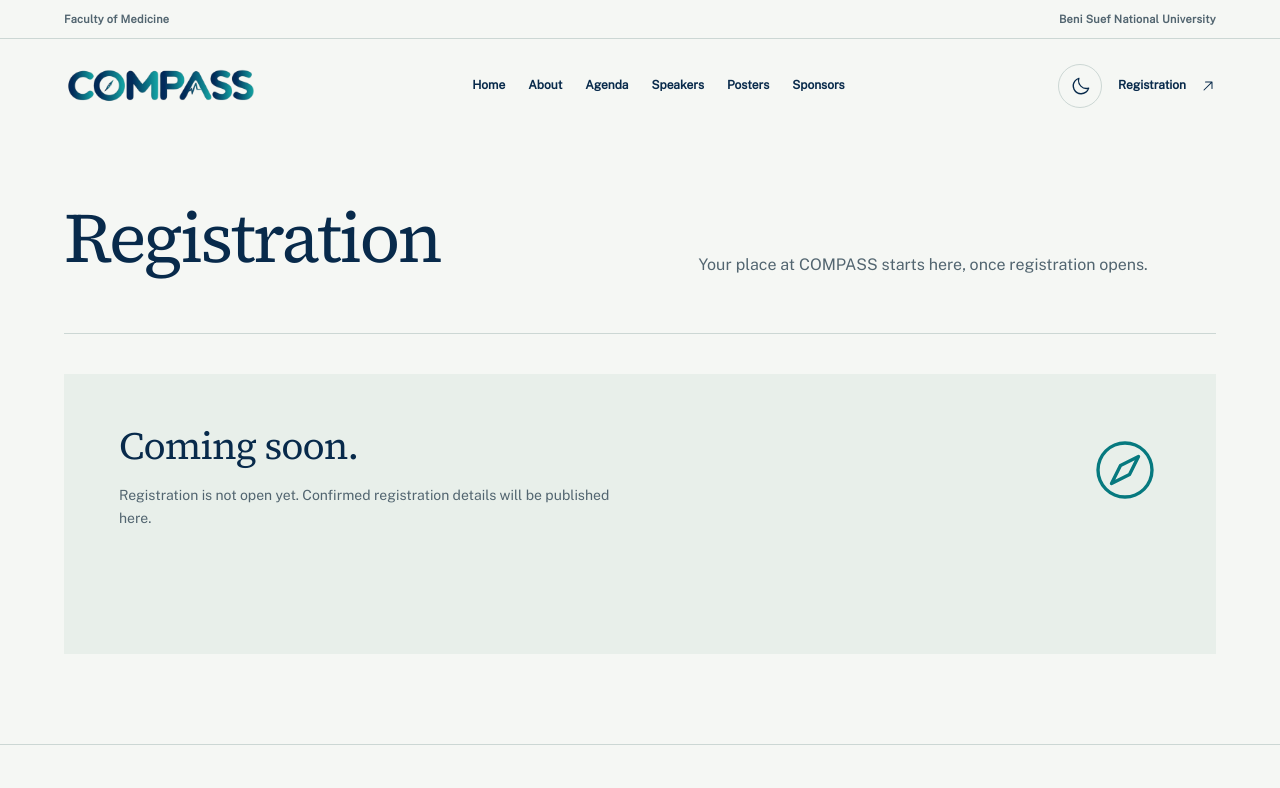
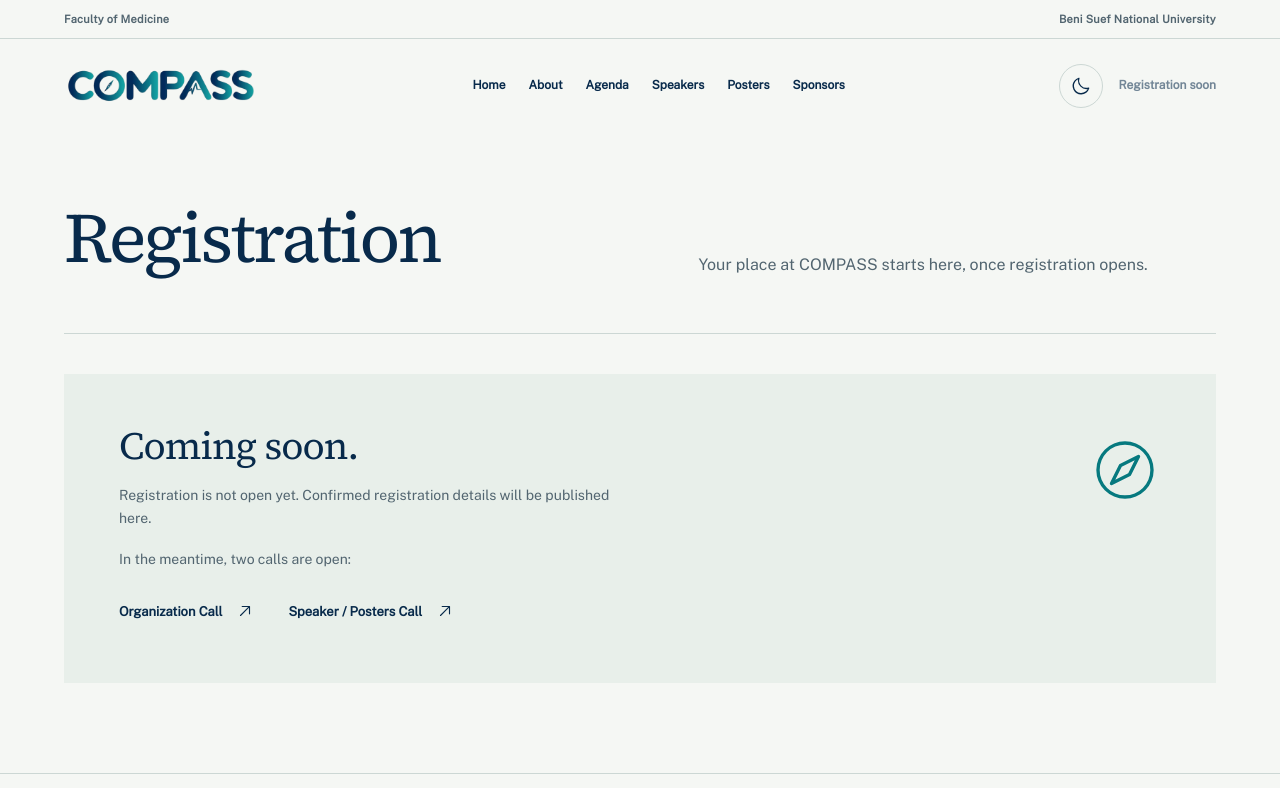
Before and after one commit to iwll07/compass-conference, a Next.js app: page /registration in a window 1280 px wide. Shown: the top 788 px of the page. Built offline with nearby package versions, Linux system fonts and the light colour scheme.

Commit message:
Hero CTA: two open-call buttons, Registration demoted to non-clickable

```diff
--- a/app/globals.css
+++ b/app/globals.css
@@ -35,6 +35,9 @@ svg { flex-shrink: 0; vertical-align: middle; }
 .nav-actions { display: flex; gap: 16px; align-items: center; }
 .icon-button { display: inline-flex; justify-content: center; align-items: center; width: 44px; height: 44px; border: 1px solid var(--line); border-radius: 50%; background: transparent; color: var(--ink); }
 .nav-register { display: flex; align-items: center; gap: 14px; font-size: 12px; font-weight: 600; text-decoration: none; min-height: 44px; }
+/* Registration is not open yet: rendered as inert, dimmed text (aria-disabled)
+   in both the desktop pill and the mobile nav row, never as a link. */
+.nav-register-disabled { opacity: .55; cursor: default; }
 .menu-toggle, .mobile-nav { display: none; }
 .hero { position: relative; display: flex; align-items: center; justify-content: center; }
 .hero-photo { min-height: min(860px, 92dvh); padding: 60px 5vw; text-align: center; color: var(--hero-ink); overflow: hidden; }
@@ -47,8 +50,11 @@ svg { flex-shrink: 0; vertical-align: middle; }
 .hero-photo h1 em { color: var(--panel-accent); }
 .hero-copy > p { max-width: 430px; margin-top: 26px; font-size: 16px; color: var(--muted); line-height: 1.7; }
 .hero-photo .hero-copy > p { max-width: 46ch; color: var(--hero-muted); }
-.hero-actions { display: flex; flex-wrap: wrap; align-items: center; gap: 26px; margin-top: 31px; }
+.hero-actions { display: flex; flex-direction: column; align-items: center; gap: 22px; margin-top: 31px; }
 .hero-photo .hero-actions { justify-content: center; }
+/* Two equal-weight CTA buttons side by side, stacking when the row runs out
+   of room. The Discover COMPASS text link sits below this row. */
+.hero-cta-row { display: flex; flex-wrap: wrap; justify-content: center; gap: 12px; }
 .hero-link { color: var(--hero-ink); }
 .button { display: inline-flex; align-items: center; justify-content: space-between; gap: 25px; min-height: 50px; padding: 12px 23px; text-decoration: none; background: var(--button); color: var(--button-ink); border: 1px solid var(--button); border-radius: 2px; font-size: 13px; font-weight: 600; transition: transform 160ms cubic-bezier(.23,1,.32,1), background-color 160ms, box-shadow 160ms; }
 .button-secondary { background: transparent; color: var(--ink); border-color: var(--line); }
@@ -181,6 +187,9 @@ svg { flex-shrink: 0; vertical-align: middle; }
 .empty-state h2 { font-size: clamp(1.8rem, 3vw, 2.7rem); max-width: 24ch; margin-bottom: 17px; }
 .empty-state p { max-width: 58ch; font-size: 14px; color: var(--muted); margin-bottom: 18px; }
 .empty-mark { float: right; margin: 10px 0 35px 30px; color: var(--accent); }
+/* Open-call links on the registration page (URLs live in lib/calls.ts). */
+.open-calls-lead { margin-bottom: 12px; }
+.open-calls { display: flex; flex-wrap: wrap; gap: 6px 34px; list-style: none; margin: 0; padding: 0; }
 .inline-notice { margin-top: 35px; padding: 22px 0; border-top: 1px solid var(--line); border-bottom: 1px solid var(--line); color: var(--muted); font-size: 13px; }
 .section-heading { margin: 45px 0 25px; font-size: 32px; }
 .agenda-list { padding: 0; list-style: none; }
@@ -206,12 +215,15 @@ svg { flex-shrink: 0; vertical-align: middle; }
   .mobile-nav { display: grid; padding: 0 5vw; max-height: 0; overflow: hidden; opacity: 0; visibility: hidden; transform: translateY(-8px); transition: max-height 240ms ease-out, opacity 200ms ease-out, transform 220ms ease-out, visibility 0s linear 240ms; }
   .mobile-nav.mobile-nav-open { max-height: 430px; padding-bottom: 20px; border-bottom: 1px solid var(--line); opacity: 1; visibility: visible; transform: none; transition: max-height 240ms ease-out, opacity 200ms ease-out, transform 220ms ease-out; }
   .mobile-nav a { display: flex; justify-content: space-between; align-items: center; padding: 12px 0; text-decoration: none; border-top: 1px solid var(--line); }
+  /* Inert "Registration soon" row: same box as a link row, no underline, no arrow. */
+  .mobile-nav .nav-register-disabled { display: flex; align-items: center; padding: 12px 0; border-top: 1px solid var(--line); }
   .mobile-nav a[aria-current] { color: var(--accent); }
   .hero { grid-template-columns: 1fr; min-height: auto; }
   .hero-copy { padding: 27px 0 29px; }
   .hero h1 { font-size: clamp(3rem, 10vw, 4.5rem); max-width: 13ch; }
   .hero-copy > p { margin-top: 21px; font-size: 15px; max-width: 36ch; }
-  .hero-actions { gap: 22px; margin-top: 25px; }
+  .hero-actions { gap: 18px; margin-top: 25px; }
+  .hero-cta-row { flex-direction: column; align-items: stretch; width: 100%; }
   .hero-definition { display: none; }
   .compass-plate { height: 285px; margin: 0; }
   .compass-plate > svg { width: 380px; margin: -55px auto; }
--- a/app/page.tsx
+++ b/app/page.tsx
@@ -1,6 +1,7 @@
 import Link from "next/link";
 import { ArrowRightIcon, ArrowUpRightIcon } from "@phosphor-icons/react/dist/ssr";
 import { Countdown } from "@/components/countdown";
+import { openCalls } from "@/lib/calls";
 import type { CSSProperties } from "react";
 
 const stagger = (ms: number) => ({ "--reveal-delay": `${ms}ms` }) as CSSProperties;
@@ -9,7 +10,7 @@ export default function HomePage() {
   return <main id="main-content">
     <section className="hero hero-photo">
       <div className="hero-bg" aria-hidden="true" style={{ backgroundImage: "url(/college.jpeg)" }} />
-      <div className="hero-copy"><h1 className="reveal">Directing the future of <em>healthcare.</em></h1><p className="reveal" style={stagger(80)}>A student-led meeting of medical practice, scientific inquiry, and the people who will shape what comes next.</p><div className="hero-actions reveal" style={stagger(160)}><Link className="button hover-lift" href="/registration">Registration <ArrowUpRightIcon size={19} aria-hidden="true" /></Link><Link className="text-link hero-link" href="/about">Discover COMPASS <ArrowRightIcon size={18} aria-hidden="true" /></Link></div><div className="hero-definition">Conference of Medical Practice<br />and Scientific Studies</div></div>
+      <div className="hero-copy"><h1 className="reveal">Directing the future of <em>healthcare.</em></h1><p className="reveal" style={stagger(80)}>A student-led meeting of medical practice, scientific inquiry, and the people who will shape what comes next.</p><div className="hero-actions reveal" style={stagger(160)}><div className="hero-cta-row">{openCalls.map((call) => <a key={call.href} className="button hover-lift" href={call.href} target="_blank" rel="noopener noreferrer">{call.label} <ArrowUpRightIcon size={19} aria-hidden="true" /></a>)}</div><Link className="text-link hero-link" href="/about">Discover COMPASS <ArrowRightIcon size={18} aria-hidden="true" /></Link></div><div className="hero-definition">Conference of Medical Practice<br />and Scientific Studies</div></div>
     </section>
     <section className="event-strip" aria-label="Conference details"><Countdown /><a className="event-place" href="https://maps.app.goo.gl/hGkvafW5MgV6WBia9" target="_blank" rel="noopener noreferrer" aria-label="Beni Suef National University on Google Maps"><strong>Beni Suef National University</strong><span>Faculty of Medicine · Egypt</span></a><Link href="/agenda" className="text-link">The program <ArrowRightIcon size={18} aria-hidden="true" /></Link></section>
     <section className="home-intro"><div className="reveal"><h2>Good medicine starts<br />with good questions.</h2><span className="intro-rule" /></div><div className="intro-prose reveal" style={stagger(80)}><p className="lead">Between what we learn and how we care, there is a conversation worth having.</p><p>COMPASS brings medical practice and scientific studies into the same room. Built by students at BSNU, it is a place to ask better questions, share work, and find a direction of your own.</p><Link href="/about" className="text-link">Why we’re coming together <ArrowUpRightIcon size={18} aria-hidden="true" /></Link></div></section>
--- a/app/registration/page.tsx
+++ b/app/registration/page.tsx
@@ -1,5 +1,6 @@
 import type { Metadata } from "next";
-import { Compass } from "@phosphor-icons/react/dist/ssr";
+import { Compass, ArrowUpRightIcon } from "@phosphor-icons/react/dist/ssr";
+import { openCalls } from "@/lib/calls";
 
 export const metadata: Metadata = {
   title: "Registration | COMPASS",
@@ -20,6 +21,19 @@ export default function RegistrationPage() {
         <p>
           Registration is not open yet. Confirmed registration details will be published here.
         </p>
+        <p className="open-calls-lead">
+          In the meantime, two calls are open:
+        </p>
+        <ul className="open-calls">
+          {openCalls.map((call) => (
+            <li key={call.href}>
+              <a className="text-link" href={call.href} target="_blank" rel="noopener noreferrer">
+                {call.label}
+                <ArrowUpRightIcon size={18} aria-hidden="true" />
+              </a>
+            </li>
+          ))}
+        </ul>
       </section>
     </main>
   );
--- a/components/header.tsx
+++ b/components/header.tsx
@@ -20,9 +20,13 @@ export function Header() {
       <div className="nav-shell">
         <Link className="wordmark" href="/" aria-label="COMPASS home" onClick={() => setOpen(false)}><Image src="/compass-logo.png" alt="COMPASS" width={1100} height={192} className="brand-logo" priority /></Link>
         <nav aria-label="Main navigation" className="desktop-nav">{links.map(([href, label]) => <Link key={href} href={href} className="link-underline" aria-current={currentPath === href ? "page" : undefined}>{label}</Link>)}</nav>
-        <div className="nav-actions"><ThemeToggle /><Link href="/registration" className="nav-register">Registration <ArrowUpRightIcon size={16} aria-hidden="true" /></Link><button className="icon-button menu-toggle" aria-expanded={open} aria-controls="mobile-nav" aria-label={open ? "Close menu" : "Open menu"} onClick={() => setOpen(!open)}><span className={open ? "icon-swap icon-swap-alt" : "icon-swap"} aria-hidden="true"><ListIcon size={24} className="icon-base" /><XIcon size={24} className="icon-alt" /></span></button></div>
+        <div className="nav-actions"><ThemeToggle /><span className="nav-register nav-register-disabled" aria-disabled="true">Registration soon</span><button className="icon-button menu-toggle" aria-expanded={open} aria-controls="mobile-nav" aria-label={open ? "Close menu" : "Open menu"} onClick={() => setOpen(!open)}><span className={open ? "icon-swap icon-swap-alt" : "icon-swap"} aria-hidden="true"><ListIcon size={24} className="icon-base" /><XIcon size={24} className="icon-alt" /></span></button></div>
       </div>
-      <nav id="mobile-nav" className={open ? "mobile-nav mobile-nav-open" : "mobile-nav"} aria-label="Mobile navigation" onKeyDown={(event) => { if (event.key === "Escape") { setOpen(false); document.querySelector<HTMLButtonElement>(".menu-toggle")?.focus(); } }}>{[...links, ["/registration", "Registration"]].map(([href, label]) => <Link key={href} href={href} aria-current={currentPath === href ? "page" : undefined} onClick={() => setOpen(false)}><span className="link-underline">{label}</span><ArrowUpRightIcon size={18} aria-hidden="true" /></Link>)}</nav>
+      <nav id="mobile-nav" className={open ? "mobile-nav mobile-nav-open" : "mobile-nav"} aria-label="Mobile navigation" onKeyDown={(event) => { if (event.key === "Escape") { setOpen(false); document.querySelector<HTMLButtonElement>(".menu-toggle")?.focus(); } }}>{[...links, ["/registration", "Registration soon"]].map(([href, label]) => href === "/registration"
+    // Not a link on purpose: registration is not open, so this renders as inert
+    // text (aria-disabled) rather than a focusable, clickable control.
+    ? <span key={href} className="nav-register-disabled" aria-disabled="true">{label}</span>
+    : <Link key={href} href={href} aria-current={currentPath === href ? "page" : undefined} onClick={() => setOpen(false)}><span className="link-underline">{label}</span><ArrowUpRightIcon size={18} aria-hidden="true" /></Link>)}</nav>
     </header>
   );
 }
--- /dev/null
+++ b/lib/calls.ts
@@ -0,0 +1,9 @@
+// PLACEHOLDER — replace with the real form URLs when they arrive.
+// Both hero CTAs and the registration page point at these, so the swap is a
+// single edit here; nothing else hardcodes a form URL.
+export type CallForm = { label: string; href: string };
+
+export const openCalls: CallForm[] = [
+  { label: "Organization Call", href: "https://forms.example.com/organization-call" },
+  { label: "Speaker / Posters Call", href: "https://forms.example.com/speaker-posters-call" },
+];
--- a/scripts/csp-check.mjs
+++ b/scripts/csp-check.mjs
@@ -51,6 +51,9 @@ check("theme applied from external script on reload", earlyTheme === theme, `${e
 // Mobile menu (client component) works
 await page.setViewportSize({ width: 390, height: 844 });
 await page.click(".menu-toggle");
+// max-height animates 0 -> 430px over 240ms, so the box can still measure empty
+// immediately after the click; wait for the open state to settle before asserting.
+await page.waitForSelector("#mobile-nav.mobile-nav-open", { state: "visible", timeout: 5000 });
 check("mobile menu opens under CSP", await page.locator("#mobile-nav").isVisible());
 
 await browser.close();
--- a/scripts/motion-check.mjs
+++ b/scripts/motion-check.mjs
@@ -36,7 +36,7 @@ function check(name, pass, detail = "") { results.push({ name, pass: !!pass, det
   const context = await browser.newContext({ viewport: { width: 1440, height: 1000 } });
   const page = await context.newPage();
   await page.goto(BASE + "/", { waitUntil: "networkidle" });
-  const button = page.locator(".hero-actions .button");
+  const button = page.locator(".hero-actions .button").first();
   await button.hover();
   await page.waitForTimeout(250);
   const after = await button.evaluate((el) => getComputedStyle(el).transform);
```
Also changed, not shown: scripts/qa-assert.mjs (+44 -2 lines), 1 other file (tests, documents, lock files or other folders).
